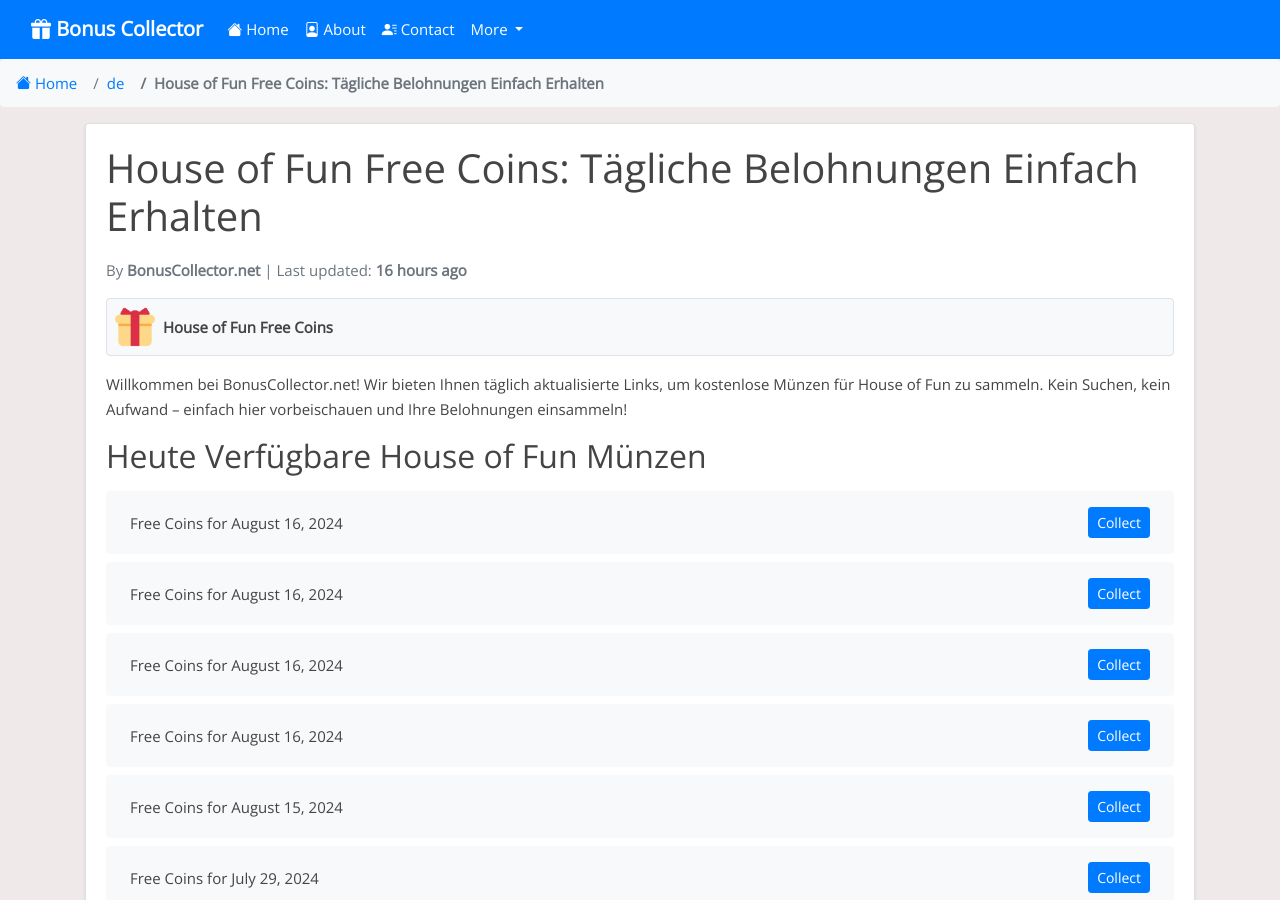
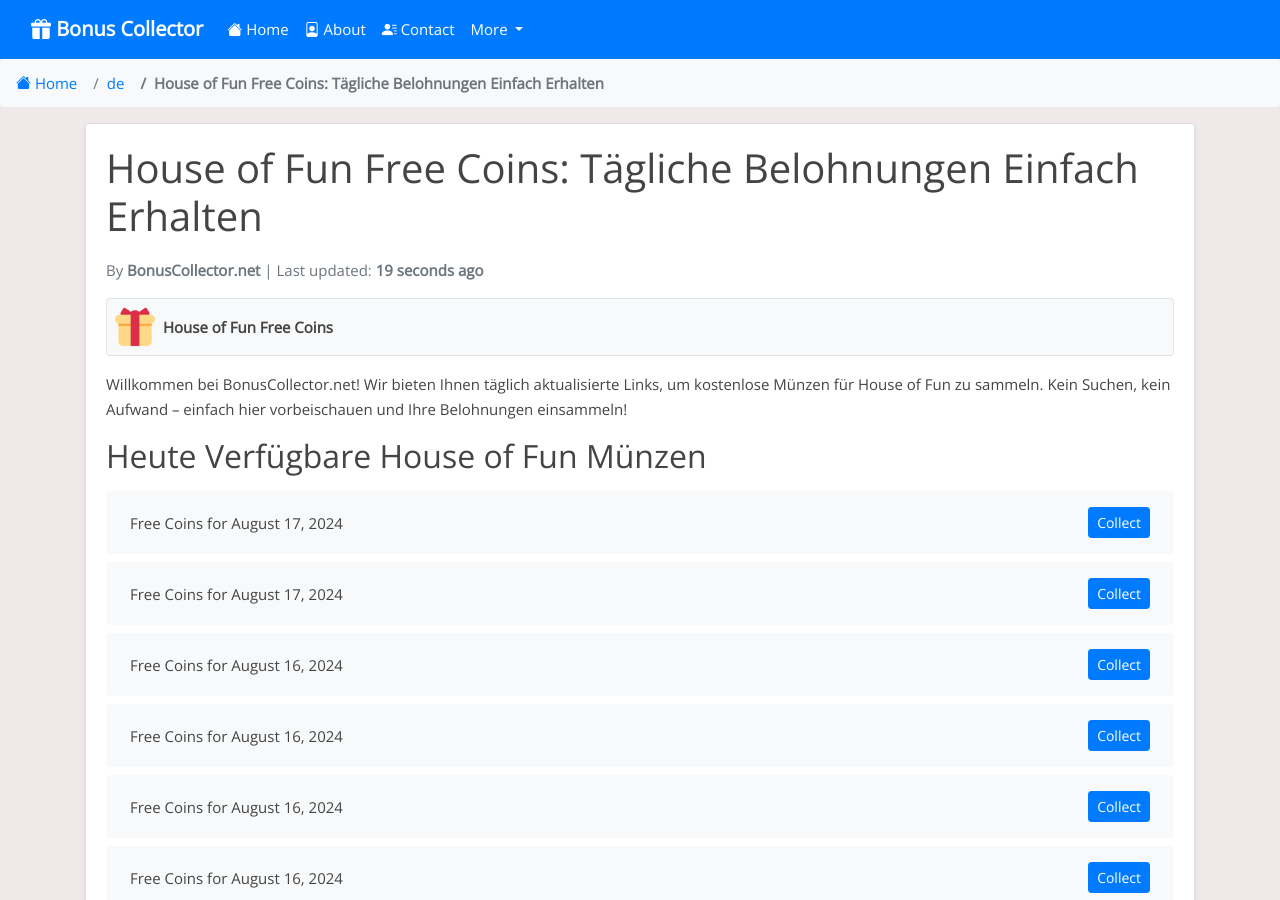
Before and after one commit to Prollad99/bs-net, a Jekyll site: the page built from de/_posts/2024-07-18-house-of-fun.md, in a window 1280 px wide and 900 px high. Built offline with Jekyll 4.4.1, drawn with Linux system fonts in a browser that asks for light colours; nearby versions of some CDN libraries; comment, search, counter and statistics services are not loaded; some of the changed text lies outside the part shown.

Commit message:
Update house-of-fun reward links and last modified date

```diff
--- a/_data/include_files.yml
+++ b/_data/include_files.yml
@@ -11,7 +11,7 @@
   last_modified: 2024-08-16 14:08:59
 
 house-of-fun.html:
-  last_modified: 2024-08-16 10:45:57
+  last_modified: 2024-08-17 03:10:31
 
 cash-frenzy.html:
   last_modified: 2024-08-16 12:18:31
--- a/_includes/house-of-fun.html
+++ b/_includes/house-of-fun.html
@@ -1,4 +1,12 @@
 <ul class="list-group mt-3 mb-4">
+  <li class="list-group-item d-flex justify-content-between align-items-center">
+    <span>Free Coins for August 17, 2024</span>
+    <a href="https://playtika.onelink.me/hof/w4blbwsu?af_dp=hof%3A%2F%2F&af_force_deeplink=true&c_id=2024M8D16_23&s_id=1060&deeplink=eyJpZCI6ImYzNTA1ZTNiLWY1ZWItNDlmMy1hNmNhLTVlZWJmZTMxMDRjNyIsImFjIjoiaG9mX2dpZnRfY291cG9uIn0=" class="btn btn-primary btn-sm">Collect</a>
+  </li>
+  <li class="list-group-item d-flex justify-content-between align-items-center">
+    <span>Free Coins for August 17, 2024</span>
+    <a href="https://playtika.onelink.me/hof/w4blbwsu?af_dp=hof%3A%2F%2F&af_force_deeplink=true&c_id=2024M8D16_19&s_id=1060&deeplink=eyJpZCI6ImY5MGU0MmQxLWEwYjEtNDNlZS04MjFmLWQ1ZDQ1N2ViNTQ3OCIsImFjIjoiaG9mX2dpZnRfY291cG9uIn0=" class="btn btn-primary btn-sm">Collect</a>
+  </li>
   <li class="list-group-item d-flex justify-content-between align-items-center">
     <span>Free Coins for August 16, 2024</span>
     <a href="https://playtika.onelink.me/hof/w4blbwsu?af_dp=hof%3A%2F%2F&af_force_deeplink=true&c_id=2024M8D16_07&s_id=1060&deeplink=eyJpZCI6IjA2OWZmODA2LTZmNGQtNGFiOC04Njk0LTFiMzllMzk0Y2YyYyIsImFjIjoiaG9mX2dpZnRfY291cG9uIn0=" class="btn btn-primary btn-sm">Collect</a>
@@ -391,12 +399,4 @@
     <span>Free Coins for July 30, 2024</span>
     <a href="https://playtika.onelink.me/hof/w4blbwsu?af_dp=hof%3A%2F%2F&af_force_deeplink=true&c_id=2024M7D29_19&s_id=1060&deeplink=eyJpZCI6Ijc4MDEyNDkzLTc5MDgtNDUyZC1iZTlhLTY1ODU1M2ViNWFmMyIsImFjIjoiaG9mX2dpZnRfY291cG9uIn0=" class="btn btn-primary btn-sm">Collect</a>
   </li>
-  <li class="list-group-item d-flex justify-content-between align-items-center">
-    <span>Free Coins for July 29, 2024</span>
-    <a href="https://playtika.onelink.me/hof/w4blbwsu?af_force_deeplink=true&deeplink=eyJpZCI6IjRlMjkzZjViLTAzNzktNGUzYi1iNWZhLTkyNjdiYWI5MjM1MCIsImFjIjoiaG9mX2dpZnRfY291cG9uIn0=" class="btn btn-primary btn-sm">Collect</a>
-  </li>
-  <li class="list-group-item d-flex justify-content-between align-items-center">
-    <span>Free Coins for July 29, 2024</span>
-    <a href="https://playtika.onelink.me/hof/w4blbwsu?af_force_deeplink=true&deeplink=eyJpZCI6IjI1YTZmZjI3LWZkY2ItNDQ2ZS1iYzI2LWU1MTUxODU0YTIzYSIsImFjIjoiaG9mX2dpZnRfY291cG9uIn0=" class="btn btn-primary btn-sm">Collect</a>
-  </li>
 </ul>
```
Also changed, not shown: links-json/house-of-fun.json (+8 -8 lines).
